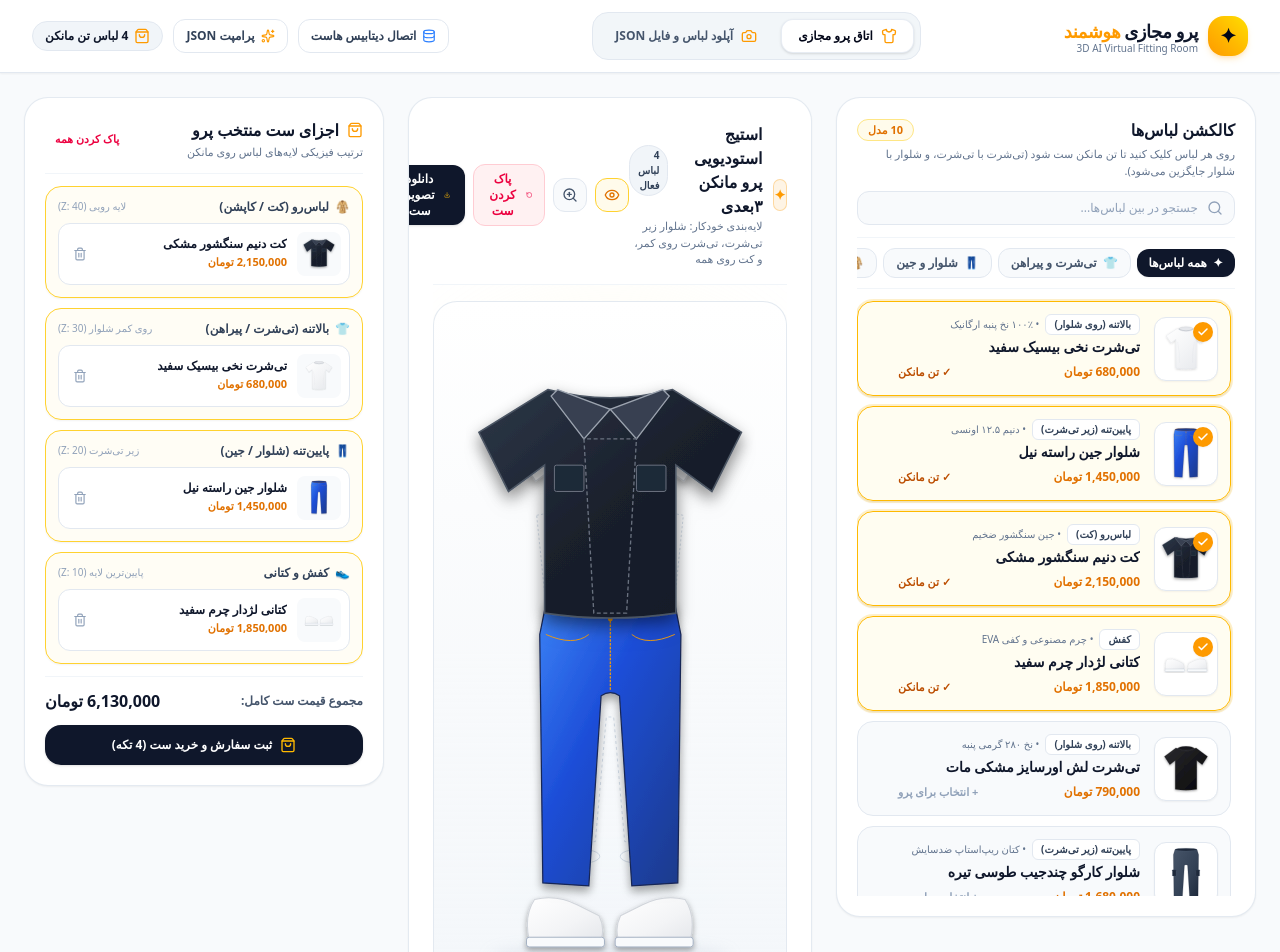
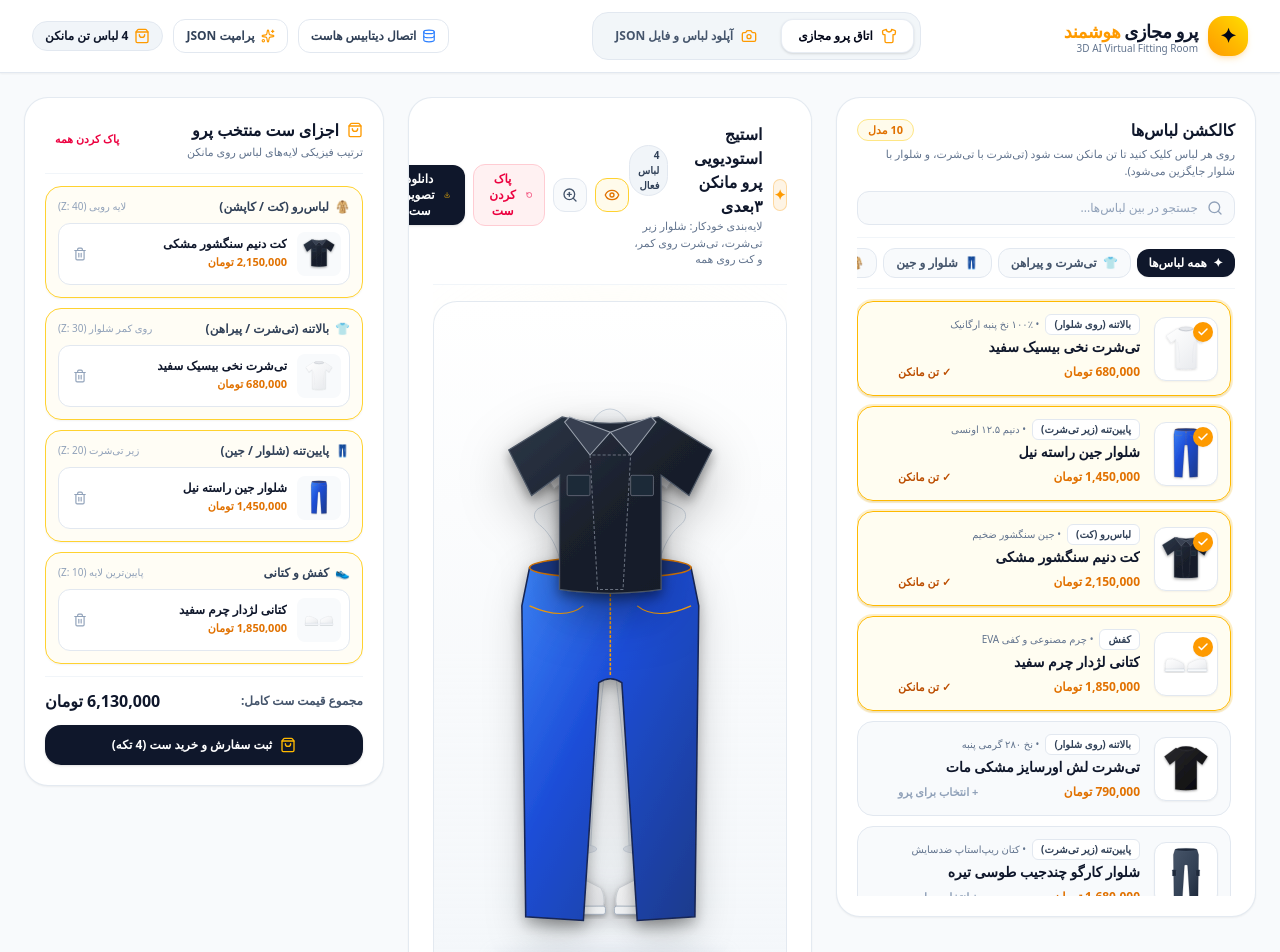
Before and after one commit to alifirooz84/ai-virtual-fitting-room, a React (Vite) app: page / in a window 1280 px wide. Shown: the top 952 px of the page. Built offline with nearby package versions, Linux system fonts and the light colour scheme; no server answers.

Commit message:
feat: 40/60 golden anatomical body ratio, hoodie slot reclassification, flush shoe cuff fit, and depth drop-shadows

```diff
--- a/src/components/MannequinStage.tsx
+++ b/src/components/MannequinStage.tsx
@@ -66,32 +66,33 @@ export const MannequinStage: React.FC<MannequinStageProps> = ({
 
   const totalPieces = Object.values(activeOutfit).filter(Boolean).length;
 
-  // Auto-Snap Waistline Anchors (Zero Gap between Top & Bottom):
-  // Tops hem terminates at waistline ~50%. Pants waistband starts at ~45% and drapes down.
+  // Golden Anatomical Proportions (40% Torso to 60% Legs):
+  // Tops: centered around 27%, hem terminates at waistline ~38%.
   const calcTopY = topItem
-    ? (topItem.placement.offset_y_percent && topItem.placement.offset_y_percent >= 24 && topItem.placement.offset_y_percent <= 36
+    ? (topItem.placement.offset_y_percent && topItem.placement.offset_y_percent >= 20 && topItem.placement.offset_y_percent <= 34
         ? topItem.placement.offset_y_percent
-        : 30)
-    : 30;
+        : 27)
+    : 27;
 
   const calcOuterY = outerItem
-    ? (outerItem.placement.offset_y_percent && outerItem.placement.offset_y_percent >= 24 && outerItem.placement.offset_y_percent <= 36
+    ? (outerItem.placement.offset_y_percent && outerItem.placement.offset_y_percent >= 20 && outerItem.placement.offset_y_percent <= 34
         ? outerItem.placement.offset_y_percent
-        : 30)
-    : 30;
+        : 27)
+    : 27;
 
-  // Automatically snaps pants between 60%-66% so waistband ALWAYS meets top hem with ZERO gap!
+  // Bottoms: waistband begins at ~37% under top hem, legs flow down to ~84%
   const calcBottomY = bottomItem
-    ? (bottomItem.placement.offset_y_percent && bottomItem.placement.offset_y_percent >= 58 && bottomItem.placement.offset_y_percent <= 66
+    ? (bottomItem.placement.offset_y_percent && bottomItem.placement.offset_y_percent >= 52 && bottomItem.placement.offset_y_percent <= 66
         ? bottomItem.placement.offset_y_percent
-        : 64)
-    : 64;
+        : 60)
+    : 60;
 
+  // Shoes: tuck directly underneath pant cuffs at 84% with zero floating gap!
   const calcShoesY = shoesItem
-    ? (shoesItem.placement.offset_y_percent && shoesItem.placement.offset_y_percent >= 84 && shoesItem.placement.offset_y_percent <= 92
+    ? (shoesItem.placement.offset_y_percent && shoesItem.placement.offset_y_percent >= 80 && shoesItem.placement.offset_y_percent <= 87
         ? shoesItem.placement.offset_y_percent
-        : 88)
-    : 88;
+        : 84)
+    : 84;
 
   const handleDownloadSnapshot = () => {
     setIsExporting(true);
@@ -139,10 +140,19 @@ export const MannequinStage: React.FC<MannequinStageProps> = ({
           const img = new Image();
           img.crossOrigin = 'anonymous';
           img.onload = () => {
-            const yPos = (garment.placement.offset_y_percent / 100) * 1380;
-            const scale = garment.placement.scale || 1.0;
-            const w = 580 * scale;
-            const h = 580 * scale;
+            const slotScale = garment.slot === 'slot_bottom'
+              ? (garment.placement.scale ? Math.max(garment.placement.scale, 1.15) : 1.20)
+              : garment.slot === 'slot_shoes'
+              ? (garment.placement.scale ? Math.min(garment.placement.scale, 0.85) : 0.82)
+              : garment.slot === 'slot_outer'
+              ? (garment.placement.scale ? Math.min(garment.placement.scale, 0.98) : 0.92)
+              : (garment.placement.scale ? Math.min(garment.placement.scale, 0.90) : 0.85);
+
+            const effectiveY = garment.slot === 'slot_bottom' ? calcBottomY : garment.slot === 'slot_shoes' ? calcShoesY : garment.slot === 'slot_outer' ? calcOuterY : calcTopY;
+            const yPos = (effectiveY / 100) * 1380;
+            const baseW = garment.slot === 'slot_bottom' ? 580 : garment.slot === 'slot_shoes' ? 440 : 490;
+            const w = baseW * slotScale;
+            const h = baseW * slotScale;
             const xPos = 512 - w / 2;
 
             ctx.drawImage(img, xPos, yPos - 50, w, h);
@@ -263,38 +273,60 @@ export const MannequinStage: React.FC<MannequinStageProps> = ({
             3D GHOST MANNEQUIN STUDIO
           </div>
 
-          {/* 1. Underlying 3D Invisible Mannequin Body Wireframe Silhouette */}
+          {/* 1. Underlying 3D Invisible Mannequin Body Anatomical Silhouette */}
           {showSilhouette && (
             <svg
-              className="absolute inset-0 w-full h-full pointer-events-none text-slate-300 stroke-current"
+              className="absolute inset-0 w-full h-full pointer-events-none transition-opacity duration-300"
               viewBox="0 0 480 740"
               fill="none"
               xmlns="http://www.w3.org/2000/svg"
             >
-              {/* Head / Neck */}
-              <ellipse cx="240" cy="95" rx="36" ry="46" strokeWidth="1.2" strokeDasharray="4 4"/>
-              <path d="M 226,140 L 226,170 M 254,140 L 254,170" strokeWidth="1.2"/>
+              <defs>
+                <linearGradient id="mannequinGrad" x1="0%" y1="0%" x2="0%" y2="100%">
+                  <stop offset="0%" stopColor="#f8fafc" stopOpacity="0.85" />
+                  <stop offset="60%" stopColor="#f1f5f9" stopOpacity="0.80" />
+                  <stop offset="100%" stopColor="#e2e8f0" stopOpacity="0.75" />
+                </linearGradient>
+              </defs>
 
-              {/* Shoulders & Torso */}
+              {/* Head / Oval Stylized Mannequin Head */}
+              <ellipse cx="240" cy="78" rx="28" ry="38" fill="url(#mannequinGrad)" stroke="#cbd5e1" strokeWidth="1.2" />
+              {/* Sleek Neck */}
+              <path d="M 226,112 L 226,145 Q 226,152 220,154 M 254,112 L 254,145 Q 254,152 260,154" stroke="#cbd5e1" strokeWidth="1.2" fill="none" />
+
+              {/* Full Anatomical Body Contour (Torso + Pelvis + Legs) */}
               <path
-                d="M 140,185 Q 240,165 340,185 L 320,380 Q 240,390 160,380 Z"
+                d="M 220,154
+                   C 195,156 160,165 142,176
+                   C 134,182 136,192 144,198
+                   C 162,212 178,245 174,282
+                   C 172,305 160,326 156,345
+                   C 152,364 162,430 172,490
+                   C 178,525 186,590 190,635
+                   L 214,635
+                   C 216,585 220,520 226,460
+                   C 230,420 236,365 240,355
+                   C 244,365 250,420 254,460
+                   C 260,520 264,585 266,635
+                   L 290,635
+                   C 294,590 302,525 308,490
+                   C 318,430 328,364 324,345
+                   C 320,326 308,305 306,282
+                   C 302,245 318,212 336,198
+                   C 344,192 346,182 338,176
+                   C 320,165 285,156 260,154
+                   Z"
+                fill="url(#mannequinGrad)"
+                stroke="#cbd5e1"
                 strokeWidth="1.2"
-                strokeDasharray="3 3"
               />
 
-              {/* Waist line (Waistband Snap Indicator) */}
-              <line x1="160" y1="380" x2="320" y2="380" stroke="#f59e0b" strokeWidth="1.5" strokeDasharray="3 3" opacity="0.6"/>
+              {/* Waist Guideline Indicator (Anatomical 40/60 Split at y=282) */}
+              <line x1="174" y1="282" x2="306" y2="282" stroke="#f59e0b" strokeWidth="1.5" strokeDasharray="3 3" opacity="0.5" />
 
-              {/* Legs */}
-              <path
-                d="M 160,385 L 175,630 L 220,630 L 235,460 L 245,460 L 260,630 L 305,630 L 320,385"
-                strokeWidth="1.2"
-                strokeDasharray="4 4"
-              />
-
-              {/* Feet baseline */}
-              <ellipse cx="198" cy="650" rx="28" ry="10" strokeWidth="1.2"/>
-              <ellipse cx="282" cy="650" rx="28" ry="10" strokeWidth="1.2"/>
+              {/* Feet Pedestal Contact Baselines */}
+              <ellipse cx="202" cy="640" rx="20" ry="6" fill="#e2e8f0" stroke="#cbd5e1" strokeWidth="1" />
+              <ellipse cx="278" cy="640" rx="20" ry="6" fill="#e2e8f0" stroke="#cbd5e1" strokeWidth="1" />
             </svg>
           )}
 
@@ -306,14 +338,14 @@ export const MannequinStage: React.FC<MannequinStageProps> = ({
               style={{
                 top: `${calcShoesY}%`,
                 zIndex: shoesItem.placement.z_index || 10,
-                transform: `translate(-50%, -50%) scale(${shoesItem.placement.scale || 1.0})`,
+                transform: `translate(-50%, -50%) scale(${shoesItem.placement.scale ? Math.min(shoesItem.placement.scale, 0.85) : 0.82})`,
               }}
-              className="absolute left-1/2 w-[72%] aspect-[2/1] transition-all duration-300 pointer-events-auto group"
+              className="absolute left-1/2 w-[60%] aspect-[2.2/1] transition-all duration-300 pointer-events-auto group filter drop-shadow-[0_8px_12px_rgba(0,0,0,0.22)]"
             >
               <MannequinGarmentImage
                 src={shoesItem.imageUrl}
                 alt={shoesItem.title}
-                className="w-full h-full object-contain filter drop-shadow-md"
+                className="w-full h-full object-contain"
               />
               <button
                 type="button"
@@ -334,14 +366,14 @@ export const MannequinStage: React.FC<MannequinStageProps> = ({
               style={{
                 top: `${calcBottomY}%`,
                 zIndex: bottomItem.placement.z_index || 20,
-                transform: `translate(-50%, -50%) scale(${bottomItem.placement.scale || 1.0})`,
+                transform: `translate(-50%, -50%) scale(${bottomItem.placement.scale ? Math.max(bottomItem.placement.scale, 1.15) : 1.20})`,
               }}
-              className="absolute left-1/2 w-[68%] aspect-[3/4] transition-all duration-300 pointer-events-auto group"
+              className="absolute left-1/2 w-[74%] aspect-[3/4] transition-all duration-300 pointer-events-auto group filter drop-shadow-[0_12px_16px_rgba(0,0,0,0.18)]"
             >
               <MannequinGarmentImage
                 src={bottomItem.imageUrl}
                 alt={bottomItem.title}
-                className="w-full h-full object-contain filter drop-shadow-lg"
+                className="w-full h-full object-contain"
               />
               <button
                 type="button"
@@ -355,21 +387,21 @@ export const MannequinStage: React.FC<MannequinStageProps> = ({
           )}
 
           {/* ======================================================== */}
-          {/* 4. LAYER 30: TOPWEAR / T-SHIRT (Z-Index: 30 - روی شلوار)  */}
+          {/* 4. LAYER 30: TOPWEAR / T-SHIRT / HOODIE (Z-Index: 30)      */}
           {/* ======================================================== */}
           {topItem && (
             <div
               style={{
                 top: `${calcTopY}%`,
                 zIndex: topItem.placement.z_index || 30,
-                transform: `translate(-50%, -50%) scale(${topItem.placement.scale || 1.0})`,
+                transform: `translate(-50%, -50%) scale(${topItem.placement.scale ? Math.min(topItem.placement.scale, 0.90) : 0.85})`,
               }}
-              className="absolute left-1/2 w-[76%] aspect-square transition-all duration-300 pointer-events-auto group"
+              className="absolute left-1/2 w-[64%] aspect-square transition-all duration-300 pointer-events-auto group filter drop-shadow-[0_14px_22px_rgba(0,0,0,0.22)] drop-shadow-[0_4px_6px_rgba(0,0,0,0.12)]"
             >
               <MannequinGarmentImage
                 src={topItem.imageUrl}
                 alt={topItem.title}
-                className="w-full h-full object-contain filter drop-shadow-lg"
+                className="w-full h-full object-contain"
               />
               <button
                 type="button"
@@ -390,14 +422,14 @@ export const MannequinStage: React.FC<MannequinStageProps> = ({
               style={{
                 top: `${calcOuterY}%`,
                 zIndex: outerItem.placement.z_index || 40,
-                transform: `translate(-50%, -50%) scale(${outerItem.placement.scale || 1.05})`,
+                transform: `translate(-50%, -50%) scale(${outerItem.placement.scale ? Math.min(outerItem.placement.scale, 0.98) : 0.92})`,
               }}
-              className="absolute left-1/2 w-[82%] aspect-square transition-all duration-300 pointer-events-auto group"
+              className="absolute left-1/2 w-[68%] aspect-square transition-all duration-300 pointer-events-auto group filter drop-shadow-[0_18px_26px_rgba(0,0,0,0.26)] drop-shadow-[0_5px_8px_rgba(0,0,0,0.14)]"
             >
               <MannequinGarmentImage
                 src={outerItem.imageUrl}
                 alt={outerItem.title}
-                className="w-full h-full object-contain filter drop-shadow-xl"
+                className="w-full h-full object-contain"
               />
               <button
                 type="button"
--- a/src/data/aiPromptGuide.ts
+++ b/src/data/aiPromptGuide.ts
@@ -56,31 +56,31 @@ export const GHOST_MANNEQUIN_IMAGE_PROMPT_FA = `
  */
 export const AI_COMPANION_SPEC_PROMPT_FA = `
 شما یک هوش مصنوعی متخصص در تحلیل پوشاک و سیستم‌های پرو مجازی سه‌بعدی (3D VTON Auto-Snap Engine) هستید.
-عکس پیوست‌شده از لباس (خروجی کاملاً مستقیم و متقارن مانکن نامرئی شفاف) را به دقت آنالیز کنید و مشخصات کالیبراسیون و انطباق پرو را دقیقاً در قالب ساختار JSON زیر بازگردانید. هیچ متن اضافه‌ای خارج از ساختار JSON ننویسید.
+عکس پیوست‌شده از لباس (خروجی کاملاً مستقیم و متقارن مانکن نامرئی شفاف) را به دقت آنالیز کنید و مشخصات کالیبراسیون و انطباق پرو را با رعایت تناسبات طلایی آناتومی بدن (نسبت ۴۰٪ بالاتنه به ۶۰٪ پایین‌تنه) دقیقاً در قالب ساختار JSON زیر بازگردانید. هیچ متن اضافه‌ای خارج از ساختار JSON ننویسید.
 
-قوانین انطباق خودکار خط کمر و لایه‌بندی فیزیکی بدون نیاز به جابجایی دستی (Auto-Snap Layer Hierarchy):
-۱. تی‌شرت، پیراهن، هودی، پولوشرت (بالاتنه):
+قوانین انطباق خودکار خط کمر، تناسب عرضی و لایه‌بندی فیزیکی بدون نیاز به جابجایی دستی (Auto-Snap Layer Hierarchy):
+۱. هودی، تی‌شرت، دورس، پیراهن، سویشرت، پولوشرت (بالاتنه):
    - "slot": "slot_top"
    - لایه فیزیکی: روی کمر شلوار قرار می‌گیرد (Z-Index: 30)
-   - "placement": { "anchor": "torso", "offset_x_percent": 0, "offset_y_percent": 30, "scale": 1.0, "z_index": 30 }
+   - "placement": { "anchor": "torso", "offset_x_percent": 0, "offset_y_percent": 27, "scale": 0.85, "z_index": 30 }
    - "replacement_rules.replaces_slot": "slot_top"
 
-۲. شلوار، جین، اسلش، دامن، شلوارک (پایین‌تنه):
+۲. شلوار، جین، اسلش، بگ، کارگو، دامن (پایین‌تنه):
    - "slot": "slot_bottom"
-   - لایه فیزیکی: دقیقاً زیر لبه پایینی تی‌شرت فیکس می‌شود بدون هیچ فاصله‌ای (Z-Index: 20)
-   - "placement": { "anchor": "waist", "offset_x_percent": 0, "offset_y_percent": 64, "scale": 1.0, "z_index": 20 }
+   - لایه فیزیکی: کمر شلوار دقیقاً زیر لبه پایینی هودی/تی‌شرت فیکس می‌شود و پاهای بلند و کشیده می‌سازد (Z-Index: 20)
+   - "placement": { "anchor": "waist", "offset_x_percent": 0, "offset_y_percent": 60, "scale": 1.22, "z_index": 20 }
    - "replacement_rules.replaces_slot": "slot_bottom"
 
-۳. کت، کاپشن، پالتو، بارانی، سویشرت (لباس‌رو):
+۳. کت، کاپشن، پالتو، بارانی، پَفر (لباس‌رو):
    - "slot": "slot_outer"
    - لایه فیزیکی: روی تی‌شرت و شلوار قرار می‌گیرد (Z-Index: 40)
-   - "placement": { "anchor": "shoulders", "offset_x_percent": 0, "offset_y_percent": 30, "scale": 1.05, "z_index": 40 }
+   - "placement": { "anchor": "shoulders", "offset_x_percent": 0, "offset_y_percent": 27, "scale": 0.92, "z_index": 40 }
    - "replacement_rules.replaces_slot": "slot_outer"
 
-۴. کفش، کتانی، بوت، نیم‌بوت (کفش):
+۴. کفش، کتانی، بوت، اسنیکرز (کفش):
    - "slot": "slot_shoes"
-   - لایه فیزیکی: زیر پای شلوار قرار می‌گیرد (Z-Index: 10)
-   - "placement": { "anchor": "feet", "offset_x_percent": 0, "offset_y_percent": 88, "scale": 0.85, "z_index": 10 }
+   - لایه فیزیکی: دقیقاً زیر دمپای شلوار چفت می‌شود بدون هیچ فاصله خالی معلق (Z-Index: 10)
+   - "placement": { "anchor": "feet", "offset_x_percent": 0, "offset_y_percent": 84, "scale": 0.82, "z_index": 10 }
    - "replacement_rules.replaces_slot": "slot_shoes"
 
 ساختار خروجی JSON که باید بازگردانید:
@@ -118,28 +118,28 @@ export const AI_COMPANION_SPEC_PROMPT_FA = `
 
 export const AI_COMPANION_SPEC_PROMPT_EN = `
 You are a Fashion AI and 3D Virtual Try-On Calibration Engine.
-Analyze the attached symmetrical front-facing 3D clothing photograph and output a strict JSON calibration file according to the VTON Auto-Snap Layering Architecture.
+Analyze the attached symmetrical front-facing 3D clothing photograph and output a strict JSON calibration file adhering to the Human Fashion Golden Anatomy Ratio (40% Torso to 60% Leg vertical ratio).
 Return ONLY valid JSON with no markdown wrapping.
 
-CANONICAL ANCHOR POSITIONS (ZERO-ADJUSTMENT SNAP):
-1. Tops / Hoodies / Shirts:
+CANONICAL ANCHOR POSITIONS (ANATOMICAL GOLDEN RATIO):
+1. Tops / Hoodies / Shirts / Sweatshirts (Torso Layer):
    - "slot": "slot_top"
-   - "placement": { "anchor": "torso", "offset_x_percent": 0, "offset_y_percent": 30, "scale": 1.0, "z_index": 30 }
+   - "placement": { "anchor": "torso", "offset_x_percent": 0, "offset_y_percent": 27, "scale": 0.85, "z_index": 30 }
    - "replaces_slot": "slot_top"
 
-2. Bottoms / Pants / Jeans:
+2. Bottoms / Pants / Jeans (Long Leg Layer - Waist meets top hem):
    - "slot": "slot_bottom"
-   - "placement": { "anchor": "waist", "offset_x_percent": 0, "offset_y_percent": 64, "scale": 1.0, "z_index": 20 }
+   - "placement": { "anchor": "waist", "offset_x_percent": 0, "offset_y_percent": 60, "scale": 1.22, "z_index": 20 }
    - "replaces_slot": "slot_bottom"
 
-3. Outerwear / Jackets / Coats:
+3. Outerwear / Open Jackets / Overcoats (Outer Layer):
    - "slot": "slot_outer"
-   - "placement": { "anchor": "shoulders", "offset_x_percent": 0, "offset_y_percent": 30, "scale": 1.05, "z_index": 40 }
+   - "placement": { "anchor": "shoulders", "offset_x_percent": 0, "offset_y_percent": 27, "scale": 0.92, "z_index": 40 }
    - "replaces_slot": "slot_outer"
 
-4. Footwear / Shoes:
+4. Footwear / Shoes / Sneakers (Tucked flush under pant cuffs):
    - "slot": "slot_shoes"
-   - "placement": { "anchor": "feet", "offset_x_percent": 0, "offset_y_percent": 88, "scale": 0.85, "z_index": 10 }
+   - "placement": { "anchor": "feet", "offset_x_percent": 0, "offset_y_percent": 84, "scale": 0.82, "z_index": 10 }
    - "replaces_slot": "slot_shoes"
 `.trim();
 
@@ -160,36 +160,40 @@ export function normalizeGarmentAiSpec(inputJson: any, fallbackName: string = '
   const rawCat = (json.category || '').toLowerCase();
   const rawName = (json.name_fa || json.name_en || fallbackName).toLowerCase();
 
-  if (rawSlot.includes('bottom') || rawCat.includes('pant') || rawCat.includes('jean') || rawCat.includes('skirt') || rawCat.includes('short') || rawName.includes('شلوار') || rawName.includes('جین') || rawName.includes('دامن') || rawName.includes('اسلش')) {
+  // Smart Slot Classification: Hoodies & Sweatshirts are strictly Tops (NOT Outerwear!)
+  if (rawSlot.includes('bottom') || rawCat.includes('pant') || rawCat.includes('jean') || rawCat.includes('skirt') || rawCat.includes('short') || rawName.includes('شلوار') || rawName.includes('جین') || rawName.includes('دامن') || rawName.includes('اسلش') || rawName.includes('بگ') || rawName.includes('کارگو')) {
     slot = 'slot_bottom';
-  } else if (rawSlot.includes('outer') || rawCat.includes('jacket') || rawCat.includes('coat') || rawCat.includes('hoodie') || rawName.includes('کت') || rawName.includes('کاپشن') || rawName.includes('پالتو') || rawName.includes('هودی') || rawName.includes('بارانی') || rawName.includes('سویشرت')) {
+  } else if (rawSlot.includes('outer') || rawCat.includes('jacket') || rawCat.includes('coat') || rawCat.includes('blazer') || rawName.includes('کت') || rawName.includes('کاپشن') || rawName.includes('پالتو') || rawName.includes('بارانی') || rawName.includes('پفر') || rawName.includes('بادگیر')) {
     slot = 'slot_outer';
-  } else if (rawSlot.includes('shoe') || rawCat.includes('shoe') || rawName.includes('کفش') || rawName.includes('کتانی') || rawName.includes('کتونی') || rawName.includes('بوت') || rawName.includes('لوفر')) {
+  } else if (rawSlot.includes('shoe') || rawCat.includes('shoe') || rawCat.includes('sneaker') || rawName.includes('کفش') || rawName.includes('کتانی') || rawName.includes('کتونی') || rawName.includes('بوت') || rawName.includes('لوفر') || rawName.includes('صندل')) {
     slot = 'slot_shoes';
   } else {
+    // Hoodies, T-shirts, Shirts, Sweatshirts, Knitwear are TOPS
     slot = 'slot_top';
   }
 
-  // Exact Canonical Auto-Snap Anchors: Tops end right at waist, pants tuck directly under top hem!
+  // Exact Canonical Golden Ratio Anchors: Sleek 40% Torso + 60% Leg Silhouette
   const defaultPlacement = {
-    slot_top: { anchor: 'torso' as const, offset_x_percent: 0, offset_y_percent: 30, scale: 1.0, z_index: 30 },
-    slot_bottom: { anchor: 'waist' as const, offset_x_percent: 0, offset_y_percent: 64, scale: 1.0, z_index: 20 },
-    slot_outer: { anchor: 'shoulders' as const, offset_x_percent: 0, offset_y_percent: 30, scale: 1.05, z_index: 40 },
-    slot_shoes: { anchor: 'feet' as const, offset_x_percent: 0, offset_y_percent: 88, scale: 0.85, z_index: 10 },
+    slot_top: { anchor: 'torso' as const, offset_x_percent: 0, offset_y_percent: 27, scale: 0.85, z_index: 30 },
+    slot_bottom: { anchor: 'waist' as const, offset_x_percent: 0, offset_y_percent: 60, scale: 1.22, z_index: 20 },
+    slot_outer: { anchor: 'shoulders' as const, offset_x_percent: 0, offset_y_percent: 27, scale: 0.92, z_index: 40 },
+    slot_shoes: { anchor: 'feet' as const, offset_x_percent: 0, offset_y_percent: 84, scale: 0.82, z_index: 10 },
     slot_accessory: { anchor: 'head' as const, offset_x_percent: 0, offset_y_percent: 8, scale: 0.6, z_index: 50 },
   }[slot];
 
-  // Auto-Snap intelligence: if an offset is absurdly out of range (like pants at 74% or top at 15%), auto-correct to canonical range
+  // Auto-Snap intelligence: auto-correct to canonical anatomical range
   let targetOffsetY = typeof json.placement?.offset_y_percent === 'number' ? json.placement.offset_y_percent : defaultPlacement.offset_y_percent;
-  if (slot === 'slot_bottom' && (targetOffsetY > 68 || targetOffsetY < 55)) {
-    targetOffsetY = 64;
-  } else if ((slot === 'slot_top' || slot === 'slot_outer') && (targetOffsetY < 24 || targetOffsetY > 38)) {
-    targetOffsetY = 30;
-  } else if (slot === 'slot_shoes' && (targetOffsetY < 80 || targetOffsetY > 95)) {
-    targetOffsetY = 88;
+  if (slot === 'slot_bottom' && (targetOffsetY > 68 || targetOffsetY < 52)) {
+    targetOffsetY = 60;
+  } else if ((slot === 'slot_top' || slot === 'slot_outer') && (targetOffsetY < 20 || targetOffsetY > 35)) {
+    targetOffsetY = 27;
+  } else if (slot === 'slot_shoes' && (targetOffsetY < 78 || targetOffsetY > 92)) {
+    targetOffsetY = 84;
   }
 
-  const customScale = typeof json.placement?.scale === 'number' ? json.placement.scale : defaultPlacement.scale;
+  const customScale = typeof json.placement?.scale === 'number' && json.placement.scale >= 0.7 && json.placement.scale <= 1.4
+    ? json.placement.scale
+    : defaultPlacement.scale;
   const customZIndex = typeof json.placement?.z_index === 'number' ? json.placement.z_index : defaultPlacement.z_index;
 
   return {
```
Also changed, not shown: src/components/MerchantUploadView.tsx (+60 -32 lines), src/utils/imageProcessing.ts (+11 -11 lines), 7 other files (tests, documents, lock files or other folders).
